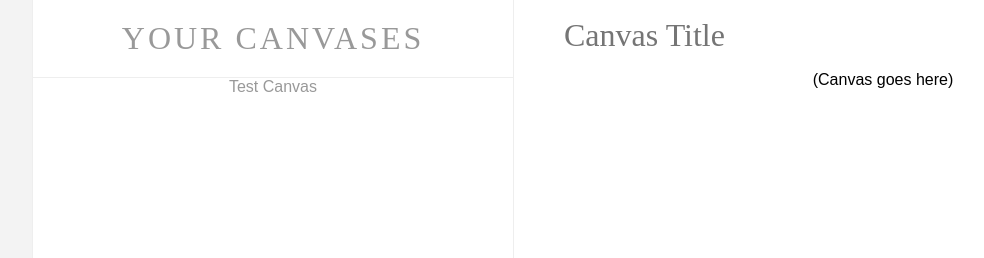
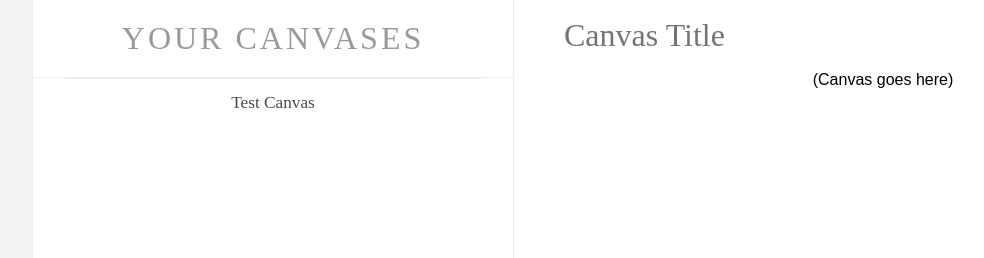
Before and after one commit to Chris-Coraggio/Whiteboard, a React (Create React App) app: page / in a window 1280 px wide. Shown: the top 258 px of the page, without its empty margins (28-1012 px from the left). Built offline with nearby package versions, Linux system fonts and the light colour scheme.

Commit message:
Modify css for list, destructure props for components

```diff
--- a/package.json
+++ b/package.json
@@ -4,13 +4,10 @@
   "homepage": "http://zoe-arbuckle.github.io/whiteboard",
   "private": true,
   "dependencies": {
-<<<<<<< HEAD
-    "re-base": "^3.2.2",
-=======
     "express": "^4.16.3",
->>>>>>> bde4fa03db10e60fc36e48432e3fc284727843e8
     "react": "^16.3.1",
     "react-dom": "^16.3.1",
+    "react-router-dom": "^4.2.2",
     "react-scripts": "1.1.4"
   },
   "scripts": {
--- a/src/App.js
+++ b/src/App.js
@@ -1,4 +1,5 @@
 import React, { Component } from 'react';
+import { Route, Switch, Redirect } from 'react-router-dom'
 import './App.css';
 import Main from './Main'
 
--- a/src/Canvas.js
+++ b/src/Canvas.js
@@ -1,11 +1,15 @@
 import React from 'react'
+import { NavLink } from 'react-router-dom'
 
-const Canvas = (props) => {
+const Canvas = ({ canvas }) => {
   return(
       <li>
           <div className="canvas">
             <div className="canvas-title">
-              {props.canvas.title}
+              {canvas.title}
+            </div>
+            <div className="canvas-body">
+
             </div>
           </div>
       </li>
--- a/src/CanvasList.css
+++ b/src/CanvasList.css
@@ -29,4 +29,72 @@ ul#canvases {
     padding: 0;
     width: 100%;
     color: #999;
-  }
+}
+ul#canvases a,
+ul#canvases a:link,
+ul#canvases a:visited,
+ul#canvases a:hover,
+ul#canvases a:active {
+  color: inherit;
+  text-decoration: none;
+}
+
+ul#canvases > li {
+  height: 100px;
+  font-size: 90%;
+  cursor: pointer;
+  overflow: hidden;
+}
+
+ul#canvases > a,
+ul#canvases > a * {
+  transition: background-color 0.1s ease-in-out, color 0.1s ease-in-out;
+}
+
+ul#canvases li .canvas {
+  border-top: 1px solid #eee;
+  margin: 0 2rem;
+  padding: 1rem 4px;
+}
+ul#canvases a:first-of-type li .canvas {
+  border-top: none;
+}
+ul#canvases li:hover {
+  background-color: #008BF8;
+}
+ul#canvases li:hover,
+ul#canvases li:hover .canvas * {
+  color: white !important;
+  text-decoration: none !important;
+}
+ul#canvases li:hover .canvas {
+  border-color: transparent;
+}
+ul#canvases li .canvas-title {
+  color: #4a4a4a;
+  font-family: "Fauna One";
+  font-size: 120%;
+  font-weight: 400;
+  white-space: nowrap;
+  overflow-x: hidden;
+  text-overflow: ellipsis;
+}
+ul#canvases li .canvas-body {
+  height: 54px;
+  overflow: hidden;
+  margin-top: 0.5rem;
+}
+ul#canvases li .canvas-body * {
+  font-size: 1em !important;
+  margin: 0 !important;
+  padding: 0 !important;
+  color: #999 !important;
+  background: none;
+  border: none;
+}
+ul#canvases li .canvas {
+  display: block;
+  height: 100px;
+  padding: 1em;
+  text-decoration: none;
+}
--- a/src/CanvasList.js
+++ b/src/CanvasList.js
@@ -2,13 +2,13 @@ import React from 'react'
 import Canvas from './Canvas'
 import './CanvasList.css'
 
-const CanvasList = (props) => {
+const CanvasList = ({ canvases }) => {
     return (
         <div className="CanvasList">
             <h3>Your Canvases</h3>
             <ul id="canvases">
-                {Object.keys(props.canvases).map((canvasName) => {
-                    return <Canvas canvas={props.canvases[canvasName]}/>
+                {Object.keys(canvases).map((canvasName) => {
+                    return <Canvas canvas={canvases[canvasName]}/>
                 })}
             </ul>
         </div>
```
Also changed, not shown: 1 other file (tests, documents, lock files or other folders).
